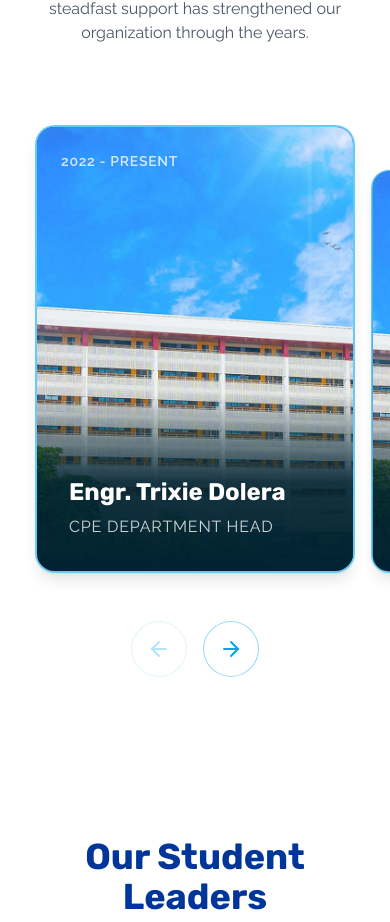
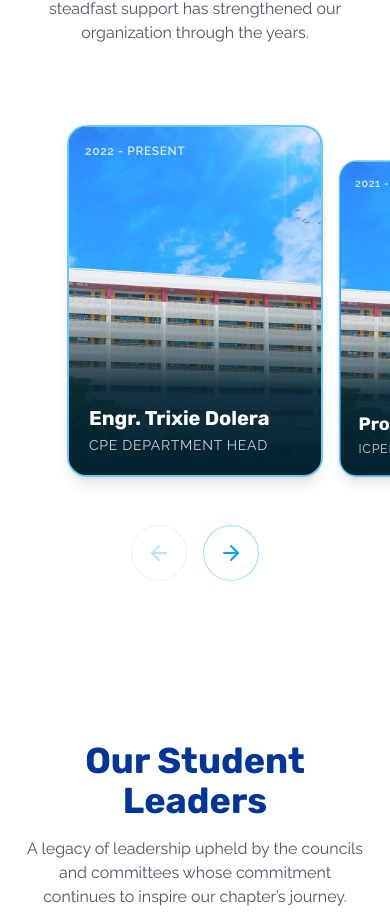
Before and after one commit to ShanRaboy11/icpep-se-citu, a Next.js app in the folder client/: page /about in a window 390 px wide. Shown: the part 1436-2358 px from the top of the page. Built offline with nearby package versions, Linux system fonts and the light colour scheme.

Commit message:
fix: respo advisor - rexi

```diff
--- /dev/null
+++ b/client/src/app/about/components/advisor-card.tsx
@@ -0,0 +1,48 @@
+import { FC } from "react";
+import Image from "next/image";
+
+interface AdvisorCardProps {
+  name: string;
+  position: string;
+  year: string;
+  imageUrl: string;
+}
+
+const AdvisorCard: FC<AdvisorCardProps> = ({
+  name,
+  position,
+  year,
+  imageUrl,
+}) => {
+  return (
+    <div className="relative w-full h-full rounded-[1.25rem] shadow-lg">
+      {/* Gradient border layer */}
+      <div className="absolute inset-0 rounded-[1.25rem] bg-gradient-to-b from-primary1/60 to-primary2/60 p-[2px]">
+        {/* Content layer */}
+        <div className="relative w-full h-full rounded-[1.1rem] overflow-hidden bg-primary3 text-white cursor-pointer group">
+          <Image
+            src={imageUrl}
+            alt={name}
+            fill
+            className="object-cover transition-transform duration-500 ease-in-out group-hover:scale-105"
+          />
+
+          <div className="absolute top-4 left-4 sm:top-6 sm:left-6 font-raleway text-xs sm:text-sm font-semibold uppercase tracking-wider text-white/80">
+            {year}
+          </div>
+
+          <div className="absolute bottom-0 left-0 right-0 p-5 sm:p-8 h-1/2 sm:h-2/5 bg-gradient-to-t from-[#002231] via-[#002231e6] to-transparent flex flex-col justify-end">
+            <h3 className="font-rubik text-xl sm:text-2xl font-bold leading-tight break-words">
+              {name}
+            </h3>
+            <p className="font-raleway text-sm sm:text-base uppercase tracking-wider text-white/80 mt-1 sm:mt-2 break-words">
+              {position}
+            </p>
+          </div>
+        </div>
+      </div>
+    </div>
+  );
+};
+
+export default AdvisorCard;
--- a/client/src/app/about/page.tsx
+++ b/client/src/app/about/page.tsx
@@ -6,13 +6,10 @@ import Grid from "../components/grid";
 import InfoSection from "./sections/info";
 import AdvisorsSection from "./sections/advisors";
 import StudentLeadersSection from "./sections/student-leaders";
-import FacultySection from "./sections/faculty"; // MOD: Import the new component
+import FacultySection from "./sections/faculty";
 
 import { FC } from "react";
 
-// MOD: ProfileCard component is now inside FacultySection.tsx, so it's removed from here.
-
-// --- DATA DEFINITIONS ---
 interface OfficerTerm {
   term: string;
 }
@@ -31,41 +28,39 @@ const officerHistory: OfficerTerm[] = [
   { term: "A.Y. 2020 - 2020" },
 ];
 
-// MOD: Added more faculty members to demonstrate the new layout
 const departmentFaculty: FacultyMember[] = [
   {
     name: "Engr. Roel P. Lauron",
     position: "Department Head",
-    imageUrl: "/gle.png", // Replace with actual image path
+    imageUrl: "/gle.png",
   },
   {
     name: "Dr. Jane Doe",
     position: "Professor, Embedded Systems",
-    imageUrl: "/gle.png", // Replace with actual image path
+    imageUrl: "/gle.png",
   },
   {
     name: "Engr. John Smith",
     position: "Assoc. Professor, Networking",
-    imageUrl: "/gle.png", // Replace with actual image path
+    imageUrl: "/gle.png",
   },
   {
     name: "Dr. Emily White",
     position: "Professor, VLSI Design",
-    imageUrl: "/gle.png", // Replace with actual image path
+    imageUrl: "/gle.png",
   },
   {
     name: "Engr. Michael Brown",
     position: "Instructor, IoT",
-    imageUrl: "/gle.png", // Replace with actual image path
+    imageUrl: "/gle.png",
   },
   {
     name: "Dr. Sarah Green",
     position: "Professor, Signal Processing",
-    imageUrl: "/gle.png", // Replace with actual image path
+    imageUrl: "/gle.png",
   },
 ];
 
-// --- MAIN PAGE COMPONENT ---
 const AboutPage: FC = () => {
   const pillText = "About Our Chapter";
   const title = "The ICpEP SE CIT-U Story";
@@ -78,7 +73,6 @@ const AboutPage: FC = () => {
       <div className="relative z-10 flex flex-col min-h-screen">
         <Header />
         <div className="flex-grow">
-          {/* Top Section */}
           <div className="w-full max-w-7xl mx-auto px-6 pt-[9.5rem]">
             <div className="mb-20 text-center">
               <div className="inline-flex items-center gap-2 rounded-full bg-primary1/10 px-3 py-1 mb-4">
@@ -101,7 +95,6 @@ const AboutPage: FC = () => {
 
           <StudentLeadersSection history={officerHistory} />
 
-          {/* MOD: Replaced the old faculty section with the new component */}
           <FacultySection faculty={departmentFaculty} />
         </div>
         <Footer />
--- a/client/src/app/about/sections/advisors.tsx
+++ b/client/src/app/about/sections/advisors.tsx
@@ -1,46 +1,11 @@
 "use client";
 
 import { FC, useState, useRef, useEffect } from "react";
-import Image from "next/image";
 import { motion } from "framer-motion";
 import { ArrowLeft, ArrowRight } from "lucide-react";
+import AdvisorCard from "../components/advisor-card";
 
-const AdvisorCard: FC<{
-  name: string;
-  position: string;
-  year: string;
-  imageUrl: string;
-}> = ({ name, position, year, imageUrl }) => {
-  return (
-    <div className="relative w-full h-full rounded-[1.25rem] shadow-lg">
-      {/* Gradient border layer */}
-      <div className="absolute inset-0 rounded-[1.25rem] bg-gradient-to-b from-primary1/60 to-primary2/60 p-[2px]">
-        {/* Content layer */}
-        <div className="relative w-full h-full rounded-[1.1rem] overflow-hidden bg-primary3 text-white cursor-pointer group">
-          <Image
-            src={imageUrl}
-            alt={name}
-            fill
-            className="object-cover transition-transform duration-500 ease-in-out group-hover:scale-105"
-          />
-          <div className="absolute top-6 left-6 font-raleway text-sm font-semibold uppercase tracking-wider text-white/80">
-            {year}
-          </div>
-          <div className="absolute bottom-0 left-0 right-0 p-8 h-2/5 bg-gradient-to-t from-[#002231] via-[#002231e6] to-transparent flex flex-col justify-end">
-            <h3 className="font-rubik text-2xl font-bold leading-tight break-words">
-              {name}
-            </h3>
-            <p className="font-raleway text-base uppercase tracking-wider text-white/80 mt-2 break-words">
-              {position}
-            </p>
-          </div>
-        </div>
-      </div>
-    </div>
-  );
-};
-
-// Carousel
+// Types
 interface AdvisorItem {
   name: string;
   position: string;
@@ -52,8 +17,22 @@ const AdvisorsCarousel: FC<{ items: AdvisorItem[] }> = ({ items }) => {
   const [currentIndex, setCurrentIndex] = useState(0);
   const viewportRef = useRef<HTMLDivElement>(null);
   const itemRefs = useRef<(HTMLDivElement | null)[]>([]);
-  const baseWidthRem = 20;
+
   const [xOffset, setXOffset] = useState(0);
+
+  const [isMobile, setIsMobile] = useState(false);
+
+  useEffect(() => {
+    const checkMobile = () => {
+      setIsMobile(window.innerWidth < 640);
+    };
+
+    checkMobile();
+    window.addEventListener("resize", checkMobile);
+    return () => window.removeEventListener("resize", checkMobile);
+  }, []);
+
+  const baseWidthRem = isMobile ? 16 : 20;
 
   useEffect(() => {
     const viewport = viewportRef.current;
@@ -65,7 +44,7 @@ const AdvisorsCarousel: FC<{ items: AdvisorItem[] }> = ({ items }) => {
         activeItem.offsetLeft + activeItem.offsetWidth / 2;
       setXOffset(viewportCenter - activeItemCenter);
     }
-  }, [currentIndex]);
+  }, [currentIndex, isMobile]);
 
   const handleNext = () =>
     setCurrentIndex((prev) => Math.min(prev + 1, items.length - 1));
@@ -97,7 +76,7 @@ const AdvisorsCarousel: FC<{ items: AdvisorItem[] }> = ({ items }) => {
                 ref={(el) => {
                   itemRefs.current[index] = el;
                 }}
-                className="w-80 h-[28rem] min-w-[20rem] origin-bottom overflow-visible shrink-0"
+                className="w-64 h-[22rem] min-w-[16rem] sm:w-80 sm:h-[28rem] sm:min-w-[20rem] origin-bottom overflow-visible shrink-0"
                 animate={{ scale }}
                 style={{
                   marginLeft: `-${marginOffset}rem`,
@@ -113,7 +92,6 @@ const AdvisorsCarousel: FC<{ items: AdvisorItem[] }> = ({ items }) => {
         </motion.div>
       </div>
 
-      {/* Navigation Buttons */}
       <div className="relative z-10 mt-4 flex gap-4">
         <button
           onClick={handlePrev}
```
